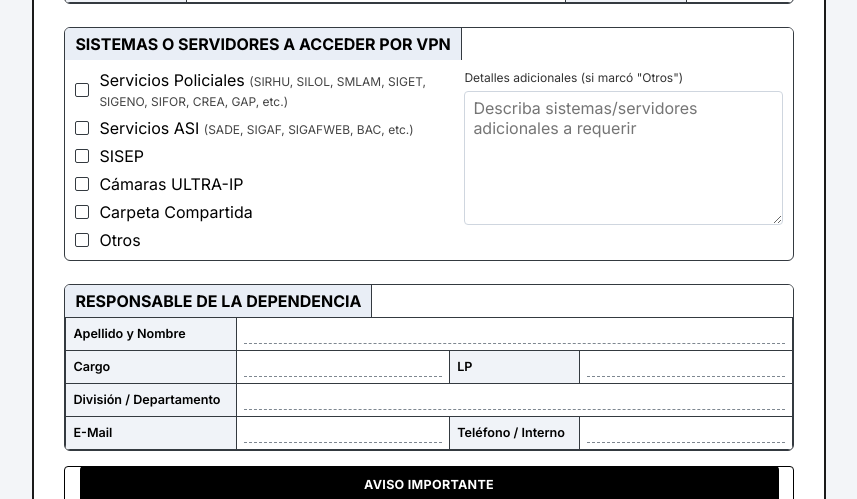
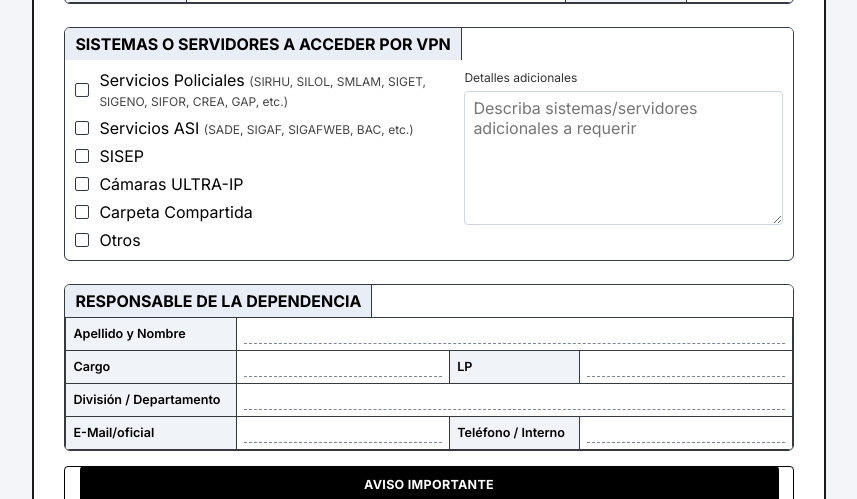
Before and after one commit to Mauri12-Tejeda/Formulario-Alta-VPN, a plain HTML site: page index.html in a window 1280 px wide. Shown: the part 620-1119 px from the top of the page, without its empty margins (211-1068 px from the left). Drawn offline with nearby package versions, Linux system fonts and the light colour scheme.

Commit message:
Update index.html

```diff
--- a/index.html
+++ b/index.html
@@ -206,7 +206,7 @@
               <label class="check"><input id="cbOtros" class="cb" type="checkbox"><span>Otros</span></label>
             </div>
             <div class="details-box">
-              <label for="txOtros">Detalles adicionales (si marcó "Otros")</label>
+              <label for="txOtros">Detalles adicionales</label>
               <textarea id="txOtros" rows="6" placeholder="Describa sistemas/servidores adicionales a requerir"></textarea>
             </div>
           </div>
@@ -220,7 +220,7 @@
           <tr><th>Cargo</th><td><input class="input-line" type="text"></td><th>LP</th><td><input class="input-line" type="text"></td></tr>
           <tr><th>División / Departamento</th><td colspan="3"><input class="input-line" type="text"></td></tr>
           <tr>
-            <th>E-Mail</th>
+            <th>E-Mail/oficial</th>
             <td>
               <input id="emailResp" class="input-line" type="email"
                      pattern="^[a-zA-Z0-9._%+-]+@(buenosaires\.gob\.ar|policiadelaciudad\.gob\.ar|seguridadciudad\.gob\.ar)$"
```
